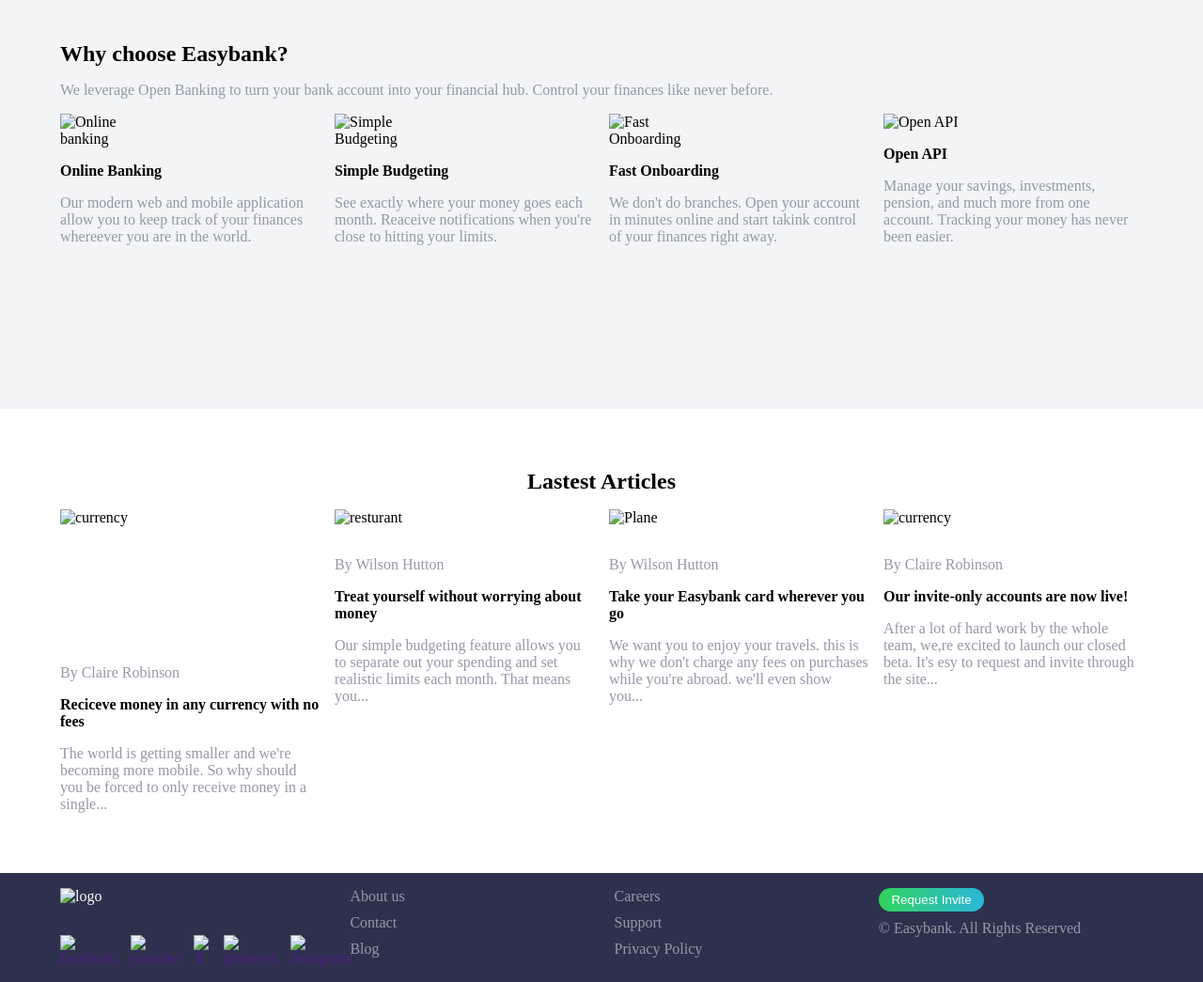
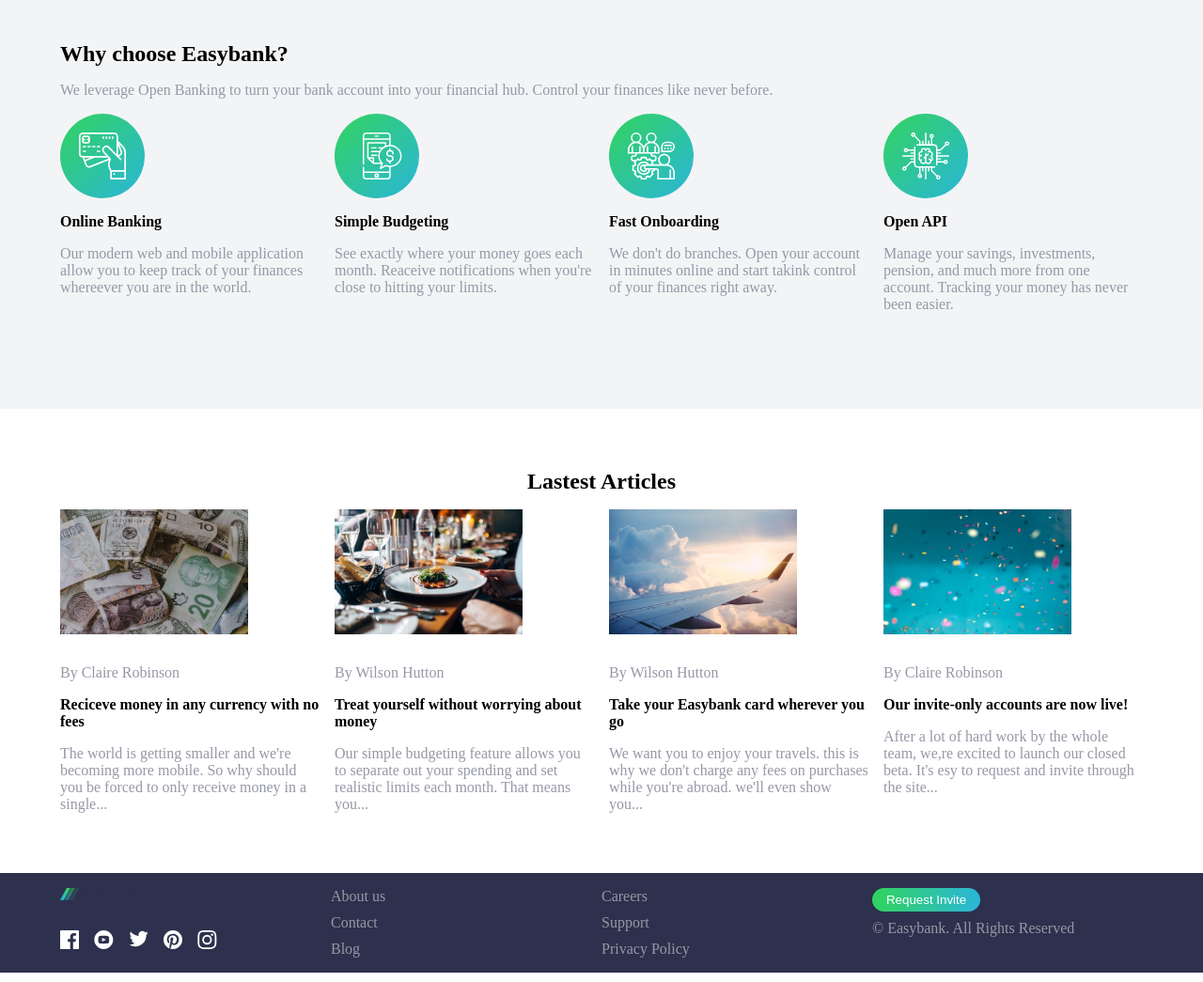
Before and after one commit to israelayobami19/Easybank-landing_page, a plain HTML site: page index.html in a window 1280 px wide. Shown: the part 920-1965 px from the top of the page at 94% size. Drawn offline with Linux system fonts and the light colour scheme.

Commit message:
Add files via upload

```diff
--- a/index.html
+++ b/index.html
@@ -5,14 +5,14 @@
     <meta name="Author" content="Israel Adewole">
     <meta name="Description" content="Easybank landing page">
     <meta name="viewport" content="width=device-width, initial-scale=1.0">
-    <link rel="shortcut icon" href="IMG/logo.svg" type="image/x-icon">
+    <link rel="shortcut icon" href="logo.svg" type="image/x-icon">
     <title>Easy Bank</title>
     <link rel="stylesheet" href="style.css">
 </head>
 <body>
     <header class="header">
         <section class="header-title-line">
-            <img src="IMG/logo.svg" alt="">
+            <img src="logo.svg" alt="">
             <button class="menu__button btn">
                 <div class="menu__icon"></div>
             </button>
@@ -48,7 +48,7 @@
                 <p>Take your financial life online. Your Easybank account will be a one-stop-shop for spending, saving, budgeting, investing, and much more.</p>
                 <button class="invite">Request Invite</button>
             </div>
-            <img src="IMG/image-mockups.png" alt="mockups image" width="800" height="900"  class="andriod">
+            <img src="image-mockups.png" alt="mockups image" width="800" height="900"  class="andriod">
         </article>
         <article class="info2">
             <div class="info_header">
@@ -57,22 +57,22 @@
             </div>
             <div class="info_package">
                 <div class="one">
-                    <img src="IMG/icon-online.svg" alt="Online banking" width="90">
+                    <img src="icon-online.svg" alt="Online banking" width="90">
                     <h4>Online Banking</h4>
                     <p>Our modern web and mobile application allow you to keep track of your finances whereever you are in the world.</p>
                 </div>
                 <div class="one">
-                    <img src="IMG/icon-budgeting.svg" alt="Simple Budgeting" width="90">
+                    <img src="icon-budgeting.svg" alt="Simple Budgeting" width="90">
                     <h4>Simple Budgeting</h4>
                     <p>See exactly where your money goes each month. Reaceive notifications when you're close to hitting your limits.</p>
                 </div>
                 <div class="one">
-                    <img src="IMG/icon-onboarding.svg" alt="Fast Onboarding" width="90">
+                    <img src="icon-onboarding.svg" alt="Fast Onboarding" width="90">
                     <h4>Fast Onboarding</h4>
                     <p>We don't do branches. Open your account in minutes online and start takink control of your finances right away.</p>
                 </div>
                 <div class="one">
-                    <img src="IMG/icon-api.svg" alt="Open API" width="90">
+                    <img src="icon-api.svg" alt="Open API" width="90">
                     <h4>Open API</h4>
                     <p>Manage your savings, investments, pension, and much more from one account. Tracking your money has never been easier.</p>
                 </div>
@@ -84,7 +84,7 @@
             </div>
             <div class="blog__main">
                 <div class="blog1">
-                    <img src="IMG/image-currency.jpg" alt="currency" width="200" height="133">
+                    <img src="image-currency.jpg" alt="currency" width="200" height="133">
                     <div class="blog1_main">
                         <span>By Claire Robinson</span>
                         <h4>
@@ -94,7 +94,7 @@
                     </div>
                 </div>
                 <div class="blog1">
-                    <img src="IMG/image-restaurant.jpg" alt="resturant" width="200">
+                    <img src="image-restaurant.jpg" alt="resturant" width="200">
                     <div class="blog1_main">
                         <span>By Wilson Hutton</span>
                         <h4>
@@ -104,7 +104,7 @@
                     </div>
                 </div>
                 <div class="blog1">
-                    <img src="IMG/image-plane.jpg" alt="Plane" width="200">
+                    <img src="image-plane.jpg" alt="Plane" width="200">
                     <div class="blog1_main">
                         <span>By Wilson Hutton</span>
                         <h4>
@@ -114,7 +114,7 @@
                     </div>
                 </div>
                 <div class="blog1">
-                    <img src="IMG/image-confetti.jpg" alt="currency" width="200">
+                    <img src="image-confetti.jpg" alt="currency" width="200">
                     <div class="blog1_main">
                         <span>By Claire Robinson</span>
                         <h4>
@@ -128,23 +128,23 @@
     </main>
     <footer class="footer">
         <div class="footer__1">
-            <img src="IMG/logo.svg" alt="logo" class="logo">
+            <img src="logo.svg" alt="logo" class="logo">
             <nav class="footer__1_nav">
                 <ul class="footer__1_ul">
                     <li class="footer__1_li">
-                        <a href=""><img src="IMG/icon-facebook.svg" alt="facebook"></a>
+                        <a href=""><img src="icon-facebook.svg" alt="facebook"></a>
                     </li>
                     <li class="footer__1_li">
-                        <a href=""><img src="IMG/icon-youtube.svg" alt="youtube"></a>
+                        <a href=""><img src="icon-youtube.svg" alt="youtube"></a>
                     </li>
                     <li class="footer__1_li">
-                        <a href=""><img src="IMG/icon-twitter.svg" alt="X"></a>
+                        <a href=""><img src="icon-twitter.svg" alt="X"></a>
                     </li>
                     <li class="footer__1_li">
-                        <a href=""><img src="IMG/icon-pinterest.svg" alt="pinterest"></a>
+                        <a href=""><img src="icon-pinterest.svg" alt="pinterest"></a>
                     </li>
                     <li class="footer__1_li">
-                        <a href=""><img src="IMG/icon-instagram.svg" alt="instagram"></a>
+                        <a href=""><img src="icon-instagram.svg" alt="instagram"></a>
                     </li>
                 </ul>
             </nav>
--- a/style.css
+++ b/style.css
@@ -108,7 +108,7 @@ body{
 }
 
 .andriod {
-    background-image: url(IMG/bg-intro-desktop.svg);
+    background-image: url(bg-intro-desktop.svg);
     background-size: 100%;
     background-repeat: repeat-x, no-repeat;
 
@@ -351,7 +351,7 @@ body{
     }
 
     .andriod {
-        background-image: url(IMG/bg-intro-mobile.svg);
+        background-image: url(bg-intro-mobile.svg);
         background-size: cover;
         background-position-x: 50px;
         background-position-y: -80px;
```
